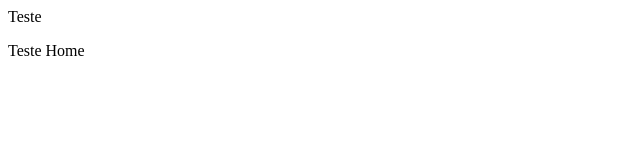
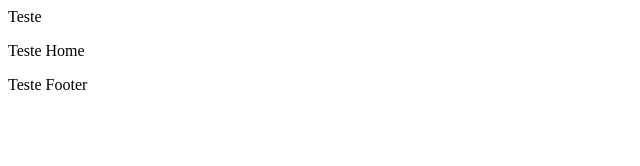
Before and after one commit to marcoscapiberibe/dashboard-responsiva, a React (Create React App) app: page / in a window 1280 px wide. Shown: the top 166 px of the page, without its empty margins (0-640 px from the left). Built offline with nearby package versions, Linux system fonts and the light colour scheme.

Commit message:
importação do componente Footer nos arquivos App.js e Layout.jsx
Importação do componente Footer nos arquivos App.js e Layout.jsx

```diff
--- a/src/App.js
+++ b/src/App.js
@@ -3,6 +3,7 @@ import { BrowserRouter as Router, Route } from "react-router-dom";
 import Body from "./Layout";
 import Header from "./components/Header";
 import Home from "./pages/Home";
+import Footer from "./components/Footer";
 
 
 function App() {
@@ -12,6 +13,7 @@ function App() {
         <Body>
           <Header></Header>
           <Route exact path="/" component={Home} />
+          <Footer />
         </Body>
 
       </>
--- a/src/Layout.jsx
+++ b/src/Layout.jsx
@@ -1,13 +1,14 @@
 import React from "react";
 import Header from "./components/Header";
 import Home from "./pages/Home";
-
+import Footer from "./components/Footer";
 
 const Body = (props) => {
     return (
         <>
             <Header />
             <Home />
+            <Footer />
         </>
     )
 }
```
